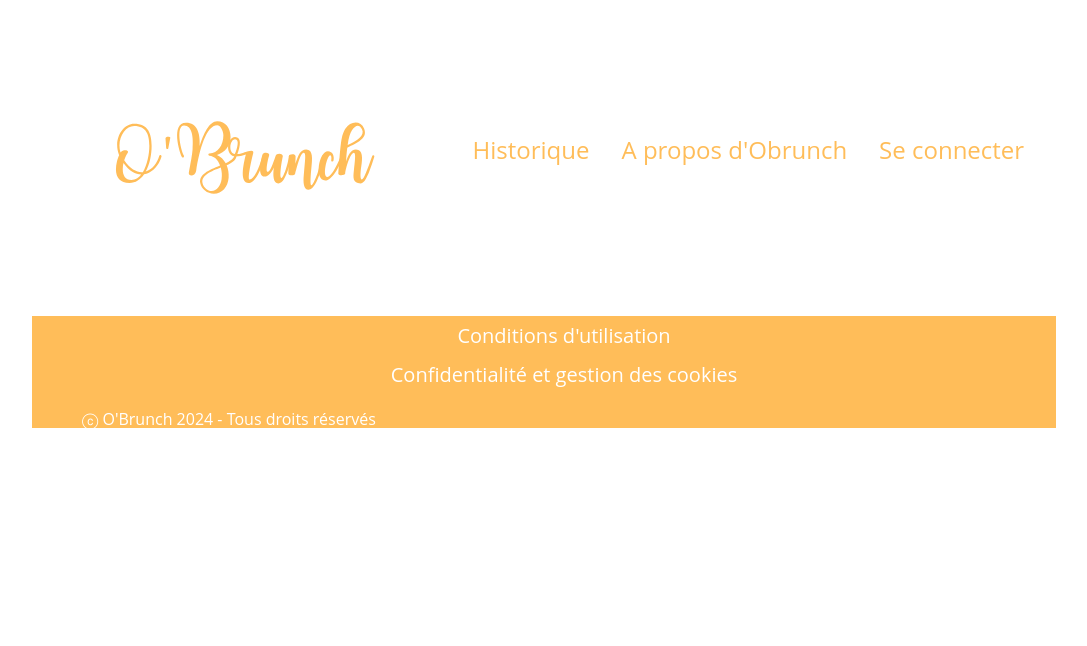
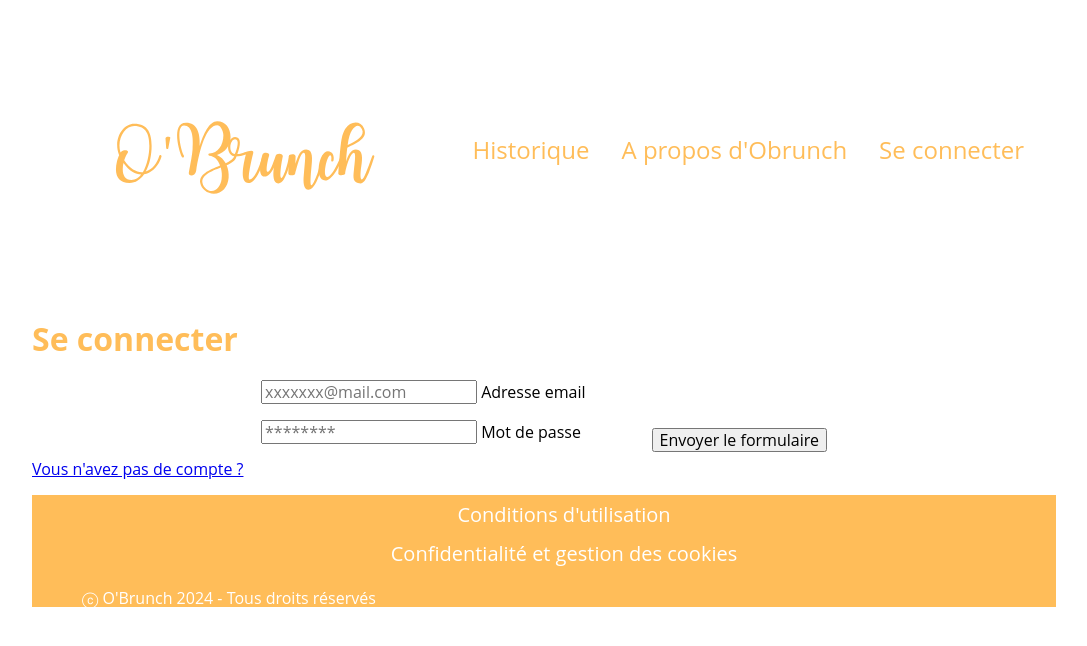
Before and after one commit to IssaJaguraga/Projet_O-brunch, a Svelte app: page / in a window 1280 px wide. Shown: the top 646 px of the page, without its empty margins (96-1183 px from the left). Built offline with nearby package versions, Linux system fonts and the light colour scheme.

Commit message:
formulaire

```diff
--- a/src/App.svelte
+++ b/src/App.svelte
@@ -1,16 +1,15 @@
 <script>
 
 import Header from "./components/Header.svelte";
-// import  history & about
-import History from "./pages/history.html";
-import About from "./pages/about.html";
+import Login from "./pages/Login.svelte";
+
 import Footer from "./components/Footer.svelte";
 //import Router, { location } from "svelte-spa-router";
 //import routes from "./routes";
 
-
 </script>
 
 
-<Header/>
-<Footer/>
+<Header />
+<Login />
+<Footer />
--- a/src/components/Header.svelte
+++ b/src/components/Header.svelte
@@ -55,7 +55,7 @@
 
                 <li role="menuitem">
                 <a
-                    href="#/"
+                    href="/history"
                     class="nav-menu__link"
                     aria-label="Historique du brunch"
                     on:click={hideMenu}
@@ -64,7 +64,7 @@
             </li>
             <li role="menuitem">
                 <a
-                    href="#/"
+                    href="/about"
                     class="nav-menu__link"
                     aria-label="A propos d'OBrunch"
                     on:click={hideMenu}
@@ -74,7 +74,7 @@
 
             <li role="menuitem">
                 <a
-                    href="#/"
+                    href="/login"
                     class="nav-menu__link"
                     aria-label="Se connecter à votre compte"
                     on:click={hideMenu}
--- /dev/null
+++ b/src/pages/Login.svelte
@@ -0,0 +1,54 @@
+<script>
+  import { link } from "svelte-spa-router";
+</script>
+
+<!-- Corps de la page -->
+<main>
+  <!-- Titre de la page -->
+  <h1>Se connecter</h1>
+
+  <!-- Formulaire d'inscription -->
+  <form class="theme-form" method="GET">
+    <!-- Champ email -->
+    <div class="theme-form__input">
+      <input
+        class="theme-input"
+        type="email"
+        id="email"
+        name="email-address"
+        aria-label="adresse email"
+        placeholder="xxxxxxx@mail.com"
+      />
+      <label class="theme-label" for="email-address">Adresse email</label>
+    </div>
+
+    <!-- Champ mot de passe -->
+    <div class="theme-form__input">
+      <input
+        class="theme-input"
+        type="password"
+        id="password"
+        name="password"
+        aria-label="mot de passe"
+        placeholder="********"
+      />
+      <label class="theme-label" for="password">Mot de passe</label>
+    </div>
+
+    <!-- envoi formulaire -->
+    <input
+      type="submit"
+      class="theme-button"
+      value="Envoyer le formulaire"
+      aria-label="soumission formulaire"
+    />
+  </form>
+
+  <!-- Lien vers page de connexion -->
+  <a
+    class="theme-minor-link"
+    href="/register"
+    aria-label="Créez-vous un compte"
+    use:link>Vous n'avez pas de compte ?</a
+  >
+</main>
--- /dev/null
+++ b/src/pages/Register.svelte
@@ -0,0 +1,5 @@
+<main>
+
+TEST
+
+</main>
--- /dev/null
+++ b/src/style/layout/_form.scss
@@ -0,0 +1,26 @@
+@use "../utils/variables" as *;
+@use "../utils/mixins";
+
+/* -- FORMULAIRES -- */
+
+.theme-form {
+  display: flex;
+  flex-direction: column;
+  align-items: center;
+
+  &__input,
+  &__textarea {
+    margin: 0 0 1rem 0;
+  }
+}
+
+@include mixins.tablet {
+  /* -- FORM -- */
+  .theme-form {
+    flex-direction: row;
+    flex-wrap: wrap;
+    justify-content: space-between;
+    width: 566px;
+    margin: auto;
+  }
+}
--- /dev/null
+++ b/src/style/layout/_login.scss
@@ -0,0 +1,57 @@
+@use "../utils/variables" as *;
+@use "../utils/mixins";
+
+
+
+h1 {
+
+    color: $primary;
+
+
+}
+
+.theme-form {
+    display: flex;
+    flex-direction: column;
+    align-items: center;
+
+    &__input,
+    &__textarea {
+      margin: 0 0 1rem 0;
+    }
+  }
+
+  @include mixins.tablet {
+    /* -- FORM -- */
+    .theme-form {
+      flex-direction: row;
+      flex-wrap: wrap;
+      justify-content: space-between;
+      width: 566px;
+      margin: auto;
+    }
+  }
+
+.main {
+    width: 100%;
+    // Titre principal de page
+    &__title {
+      text-align: center;
+    }
+
+    // Liens situés sur les pages register & login
+    // après chaque fomulaire
+    &__minor-link {
+      display: inline-block;
+      width: 100%;
+      text-align: center;
+      text-decoration: none;
+      font-size: 12px;
+      color: $primary;
+      margin: 1.5rem 0;
+    }
+
+    &__minor-link:hover {
+      text-decoration: underline;
+    }
+  }
--- a/src/style/main.scss
+++ b/src/style/main.scss
@@ -7,3 +7,5 @@
 // 2 - Layout
 @use "layout/header";
 @use "layout/footer";
+@use "layout/form";
+@use "layout/login";
```
Also changed, not shown: src/routes.js (+13 -0 lines).
